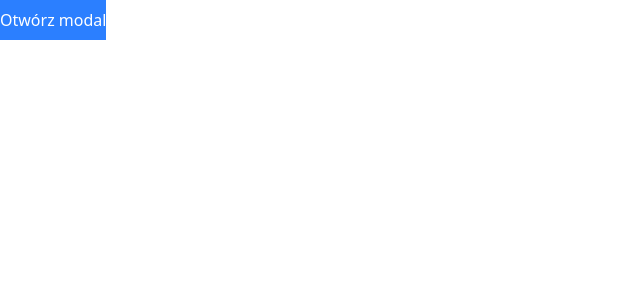
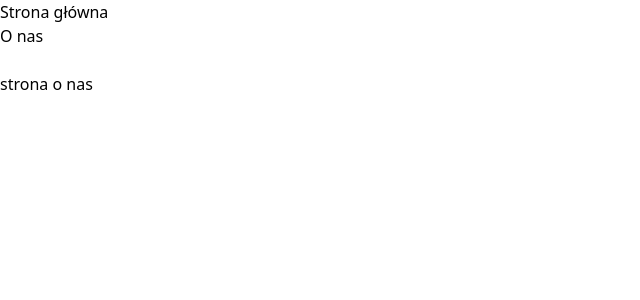
Before and after one commit to Emilia2708/kurs-nuxt-2628maja, a Nuxt app: page /about in a window 1280 px wide. Shown: the top 300 px of the page, without its empty margins (0-640 px from the left). Built offline with nearby package versions, Linux system fonts and the light colour scheme.

Commit message:
Dodanie podstawowego routera do aplikacji

```diff
--- a/app.vue
+++ b/app.vue
@@ -1,15 +1,13 @@
 <template>
-  <button
-    @click="emitModalShow"
-      class="pc-4 py-2 bg-blue-500 text-white hover:bg-blue-600"
-  >Otwórz modal</button>
+<ul>
+  <li><NuxtLink to="/">Strona główna</NuxtLink></li>
+  <li><NuxtLink to="/about">O nas</NuxtLink></li>
+</ul>
+<br/>
 
-  <Modal @modalValue="emitModalShow" :modalValue="showModal" :nameuser="'Szymon Guzik'"/>
+  <NuxtPage></NuxtPage>
+
 </template>
 <script setup>
-const showModal = ref(false)
 
-const emitModalShow = () => {
-  showModal.value = !showModal.value
-}
 </script>
--- /dev/null
+++ b/pages/about.vue
@@ -0,0 +1,13 @@
+<template>
+  <div>
+    <span>strona o nas</span>
+  </div>
+</template>
+
+<script lang="ts" setup>
+
+</script>
+
+<style>
+
+</style>
--- /dev/null
+++ b/pages/index.vue
@@ -0,0 +1,15 @@
+<template>
+  <button
+    @click="emitModalShow"
+      class="pc-4 py-2 bg-blue-500 text-white hover:bg-blue-600"
+  >Otwórz modal</button>
+
+  <Modal @modalValue="emitModalShow" :modalValue="showModal" :nameuser="'Szymon Guzik'"/>
+</template>
+<script setup>
+const showModal = ref(false)
+
+const emitModalShow = () => {
+  showModal.value = !showModal.value
+}
+</script>
```
